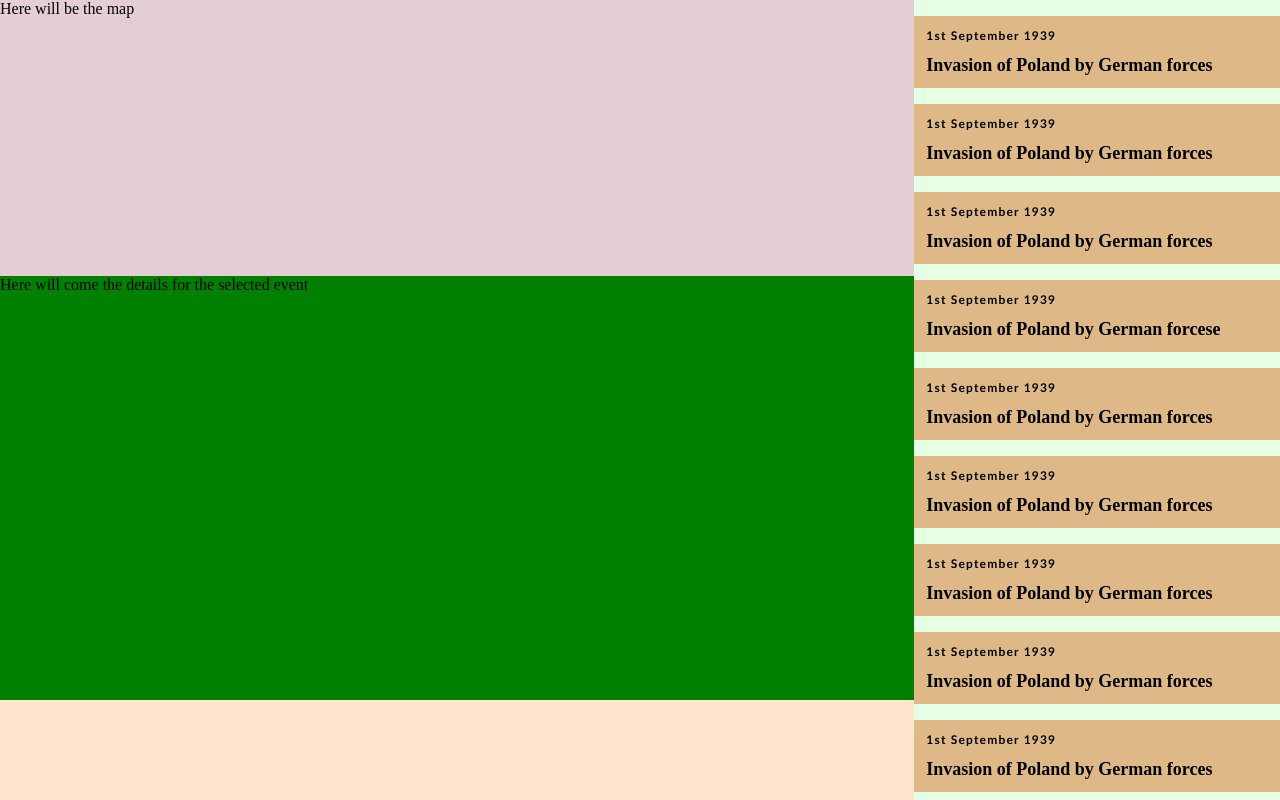
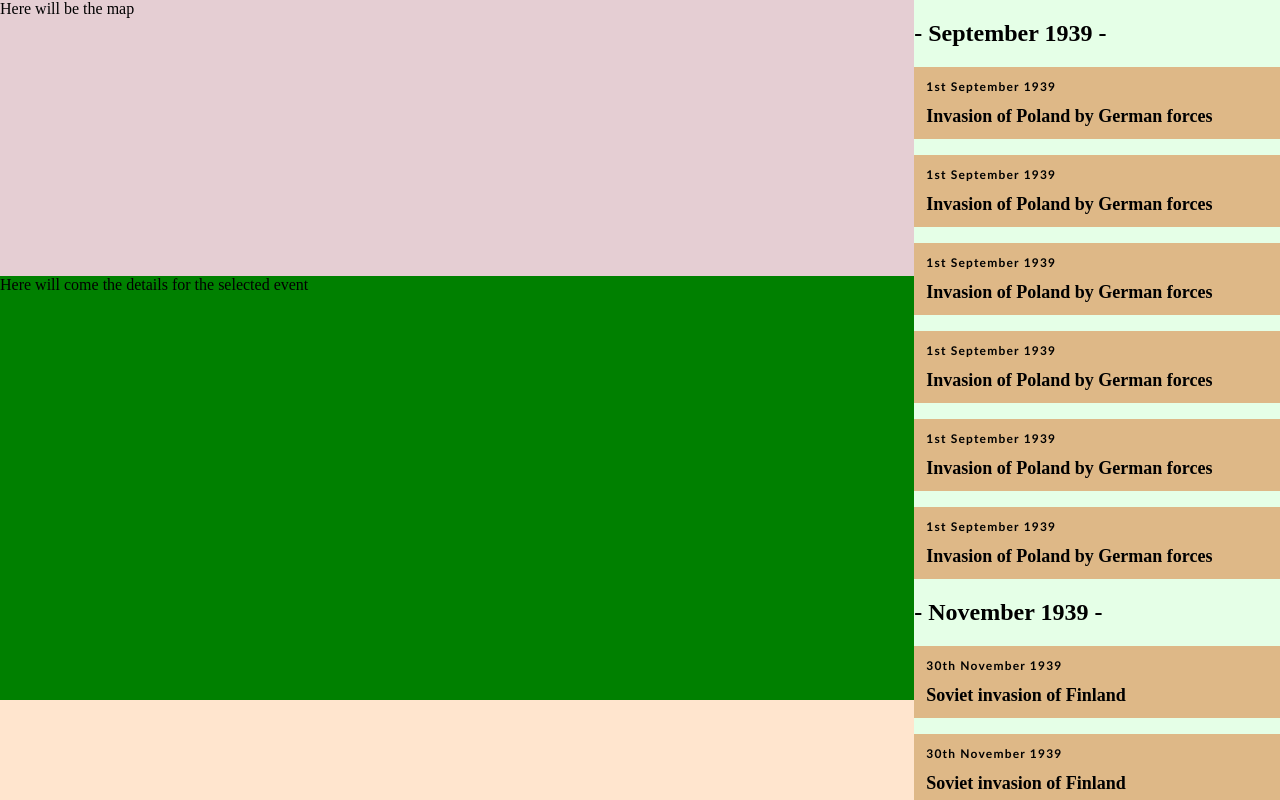
Before and after one commit to rsosars/wwii-map, a React app: page / in a window 1280 px wide. Built offline with nearby package versions, Linux system fonts and the light colour scheme.

Commit message:
Event list refactor

```diff
--- a/src/App/Components/Event.tsx
+++ /dev/null
@@ -1,14 +0,0 @@
-import * as React from "react"
-
-type EventShortProps = {
-    title: string
-    dateDisplayed: string
-}
-
-const EventListItem: React.FunctionComponent<EventShortProps> = ( { title, dateDisplayed }: EventShortProps) =>
-<div className="event">
-    <div className="event-date">{ dateDisplayed }</div>
-    <div className="event-title">{ title }</div>
-</div>
-
-export {EventListItem, EventShortProps}
--- a/src/App/Components/EventList.tsx
+++ /dev/null
@@ -1,85 +0,0 @@
-import * as React from "react";
-import {EventListItem, EventShortProps} from "./Event";
-
-type EventListProps = {
-    events: EventShortProps[]
-}
-
-const Map: React.FunctionComponent<EventListProps> = ( {events}: EventListProps) =>
-<div className="event-list">
-    <EventListItem
-        title="Invasion of Poland by German forces"
-        dateDisplayed="1st September 1939"
-    />
-     <EventListItem
-        title="Invasion of Poland by German forces"
-        dateDisplayed="1st September 1939"
-    />
-     <EventListItem
-        title="Invasion of Poland by German forces"
-        dateDisplayed="1st September 1939"
-    />
-     <EventListItem
-        title="Invasion of Poland by German forcese"
-        dateDisplayed="1st September 1939"
-    />
-     <EventListItem
-        title="Invasion of Poland by German forces"
-        dateDisplayed="1st September 1939"
-    />
-     <EventListItem
-        title="Invasion of Poland by German forces"
-        dateDisplayed="1st September 1939"
-    />
-     <EventListItem
-        title="Invasion of Poland by German forces"
-        dateDisplayed="1st September 1939"
-    />
-     <EventListItem
-        title="Invasion of Poland by German forces"
-        dateDisplayed="1st September 1939"
-    />
-    <EventListItem
-        title="Invasion of Poland by German forces"
-        dateDisplayed="1st September 1939"
-    />
-
-<EventListItem
-        title="Invasion of Poland by German forces"
-        dateDisplayed="1st September 1939"
-    />
-     <EventListItem
-        title="Invasion of Poland by German forces"
-        dateDisplayed="1st September 1939"
-    />
-     <EventListItem
-        title="Invasion of Poland by German forces"
-        dateDisplayed="1st September 1939"
-    />
-     <EventListItem
-        title="Invasion of Poland by German forcese"
-        dateDisplayed="1st September 1939"
-    />
-     <EventListItem
-        title="Invasion of Poland by German forces"
-        dateDisplayed="1st September 1939"
-    />
-     <EventListItem
-        title="Invasion of Poland by German forces"
-        dateDisplayed="1st September 1939"
-    />
-     <EventListItem
-        title="Invasion of Poland by German forces"
-        dateDisplayed="1st September 1939"
-    />
-     <EventListItem
-        title="Invasion of Poland by German forces"
-        dateDisplayed="1st September 1939"
-    />
-    <EventListItem
-        title="Invasion of Poland by German forces"
-        dateDisplayed="1st September 1939"
-    />
-</div>
-
-export default Map
--- /dev/null
+++ b/src/App/Components/HistoricEvent/EventList.tsx
@@ -0,0 +1,40 @@
+import * as React from "react";
+import {IHistoricPeriod} from "../../../Interfaces/IHistoricPeriod";
+import {EventListItem} from "./EventListItem";
+import {PeriodTitleCard} from "./PeriodTitleCard";
+
+interface IEventListProps {
+    events: IHistoricPeriod[];
+}
+
+interface IEventListState {
+
+}
+
+export class EventList extends React.Component<IEventListProps, IEventListState> {
+
+
+   public render(): React.ReactNode {
+        return (
+            <div className={"event-list"}>
+                {this.listComponents}
+            </div>
+        );
+    }
+
+    private get listComponents(): React.ReactNode {
+       return this.props.events.map((period: IHistoricPeriod) => {
+            const items = period.events.map((event) => (<EventListItem
+                title={event.description}
+                dateDisplayed={event.date}
+            />));
+
+            return (
+                <>
+                    <PeriodTitleCard title={period.date}/>
+                    {items}
+                </>
+            );
+       });
+    }
+}
--- /dev/null
+++ b/src/App/Components/HistoricEvent/EventListItem.tsx
@@ -0,0 +1,24 @@
+import * as React from "react"
+
+interface IEventListItemProps {
+    title: string
+    dateDisplayed: string
+}
+
+interface IEventListItemState {
+
+}
+
+export class EventListItem extends React.Component<IEventListItemProps, IEventListItemState> {
+
+    public render(): React.ReactNode {
+        const {title, dateDisplayed} = this.props;
+
+        return (
+            <div className="event">
+                <div className="event-date">{ dateDisplayed }</div>
+                <div className="event-title">{ title }</div>
+            </div>
+        );
+    }
+}
--- /dev/null
+++ b/src/App/Components/HistoricEvent/PeriodTitleCard.tsx
@@ -0,0 +1,13 @@
+import React from "react";
+
+export interface IPeriodTitleCard {
+	title: string
+}
+
+export class PeriodTitleCard extends React.Component<IPeriodTitleCard, any> {
+	public render(): React.ReactNode {
+		const {title} = this.props;
+
+		return (<h2 className={"period-title"}>{`- ${title} -`}</h2>)
+	}
+}
--- a/src/App/Components/Panel.tsx
+++ b/src/App/Components/Panel.tsx
@@ -1,6 +1,9 @@
 import * as React from "react";
-import EventList from "./EventList";
-export interface  IPanelProps {
+import {EventList} from "./HistoricEvent/EventList";
+import historicPeriods from "../../data/mockEvents.json"
+import {IHistoricPeriod} from "../../Interfaces/IHistoricPeriod";
+
+export interface IPanelProps {
 
 }
 
@@ -10,8 +13,10 @@ export interface IPanelState {
 
 export class Panel extends React.Component<IPanelProps, IPanelState> {
 	public render() {
-		return (<div className="panel">
-			<EventList events={[]}/>
-		</div>);
+		return (
+			<div className="panel">
+				<EventList events={historicPeriods as IHistoricPeriod[]}/>
+			</div>
+		);
 	}
 }
--- /dev/null
+++ b/src/Interfaces/IHistoricEvent.ts
@@ -0,0 +1,4 @@
+export interface IHistoricEvent {
+	date: string;
+	description: string;
+}
--- /dev/null
+++ b/src/Interfaces/IHistoricPeriod.ts
@@ -0,0 +1,6 @@
+import {IHistoricEvent} from "./IHistoricEvent";
+
+export interface IHistoricPeriod {
+	date: string;
+	events: IHistoricEvent[];
+}
--- /dev/null
+++ b/src/data/mockEvents.json
@@ -0,0 +1,56 @@
+[
+  {
+	"date": "September 1939",
+	"events": [
+	  {
+		"date": "1st September 1939",
+		"description": "Invasion of Poland by German forces"
+	  },
+	  {
+		"date": "1st September 1939",
+		"description": "Invasion of Poland by German forces"
+	  },
+	  {
+		"date": "1st September 1939",
+		"description": "Invasion of Poland by German forces"
+	  },
+	  {
+		"date": "1st September 1939",
+		"description": "Invasion of Poland by German forces"
+	  },
+	  {
+		"date": "1st September 1939",
+		"description": "Invasion of Poland by German forces"
+	  },
+	  {
+		"date": "1st September 1939",
+		"description": "Invasion of Poland by German forces"
+	  }
+	]
+  },
+  {
+	"date": "November 1939",
+	"events": [
+	  {
+		"date": "30th November 1939",
+		"description": "Soviet invasion of Finland"
+	  },
+	  {
+		"date": "30th November 1939",
+		"description": "Soviet invasion of Finland"
+	  },
+	  {
+		"date": "30th November 1939",
+		"description": "Soviet invasion of Finland"
+	  },
+	  {
+		"date": "30th November 1939",
+		"description": "Soviet invasion of Finland"
+	  },
+	  {
+		"date": "30th November 1939",
+		"description": "Soviet invasion of Finland"
+	  }
+	]
+  }
+]
--- a/src/styles/event.scss
+++ b/src/styles/event.scss
@@ -22,3 +22,7 @@
     font-weight: 600;
     margin-bottom: 12px;
 }
+
+.period-title {
+    font-family: 'Times New Roman', Times, serif;
+}
--- a/tsconfig.json
+++ b/tsconfig.json
@@ -7,6 +7,8 @@
     "target": "es5",
     "jsx": "react",
     "declaration": true,
-    "moduleResolution": "Node"
+    "moduleResolution": "Node",
+    "resolveJsonModule": true,
+    "esModuleInterop": true
   }
 }
```
